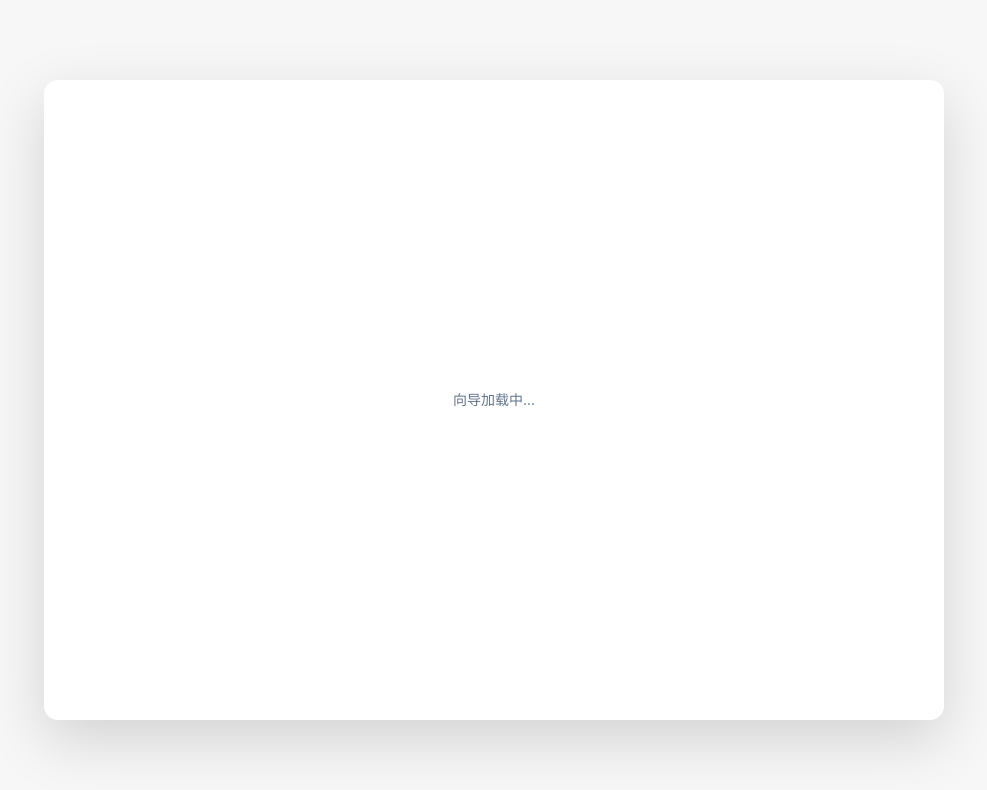
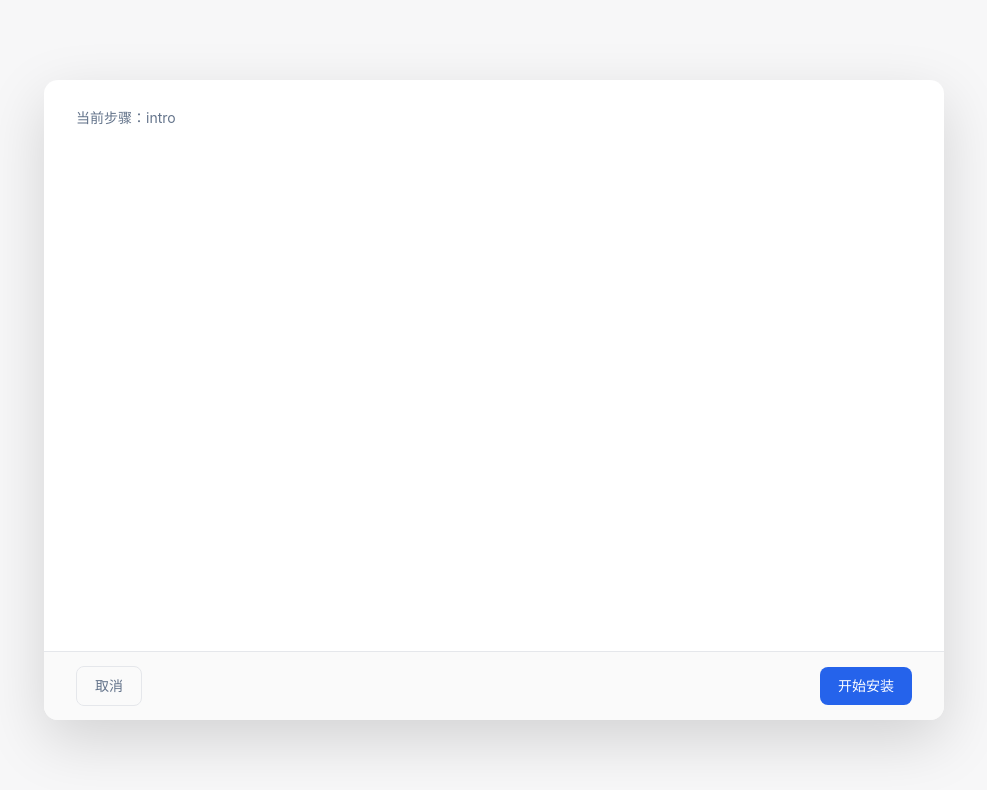
Before and after one commit to yaowu-ai/lysmata, a React (Vite) app: page /onboarding in a window 1280 px wide. Shown: the top 790 px of the page, without its empty margins (146-1133 px from the left). Built offline with nearby package versions, Linux system fonts and the light colour scheme.

Commit message:
feat(onboarding): build wizard shell with stepper, footer, and routing guard

```diff
--- /dev/null
+++ b/src/pages/Onboarding/WizardFooter.tsx
@@ -0,0 +1,60 @@
+// src/pages/Onboarding/WizardFooter.tsx
+interface Props {
+  onPrev?:       () => void;
+  onNext:        () => void;
+  onSkip?:       () => void;
+  onCancel?:     () => void;
+  nextLabel:     string;
+  nextDisabled?: boolean;
+  showPrev:      boolean;
+  showSkip:      boolean;
+  showCancel:    boolean;
+}
+
+export function WizardFooter({
+  onPrev, onNext, onSkip, onCancel,
+  nextLabel, nextDisabled, showPrev, showSkip, showCancel,
+}: Props) {
+  return (
+    <div className="px-8 py-3.5 border-t border-[#E5E7EB] bg-[#FAFAFA] flex items-center justify-between flex-shrink-0">
+      <div className="flex items-center gap-2.5">
+        {showCancel && (
+          <button
+            onClick={onCancel}
+            className="bg-transparent text-[#64748B] border border-[#E5E7EB] px-[18px] py-[9px] rounded-lg text-sm font-medium cursor-pointer hover:bg-[#F8FAFC] hover:text-[#0F172A] flex items-center gap-1.5"
+          >
+            取消
+          </button>
+        )}
+      </div>
+      <div className="flex items-center gap-2.5">
+        {showSkip && (
+          <button
+            onClick={onSkip}
+            className="bg-transparent border-none text-[#64748B] text-[13px] font-medium cursor-pointer underline underline-offset-[3px] hover:text-[#0F172A]"
+          >
+            跳过此步
+          </button>
+        )}
+        {showPrev && (
+          <button
+            onClick={onPrev}
+            className="bg-transparent text-[#64748B] border border-[#E5E7EB] px-[18px] py-[9px] rounded-lg text-sm font-medium cursor-pointer hover:bg-[#F8FAFC] hover:text-[#0F172A] flex items-center gap-1.5"
+          >
+            <svg width="13" height="13" viewBox="0 0 24 24" fill="none" stroke="currentColor" strokeWidth="2.5" strokeLinecap="round" strokeLinejoin="round">
+              <path d="M19 12H5M12 5l-7 7 7 7"/>
+            </svg>
+            上一步
+          </button>
+        )}
+        <button
+          onClick={onNext}
+          disabled={nextDisabled}
+          className="bg-[#2563EB] text-white border-none px-[18px] py-[9px] rounded-lg text-sm font-medium cursor-pointer hover:bg-[#1D4ED8] flex items-center gap-1.5 disabled:bg-[#94A3B8] disabled:cursor-not-allowed"
+        >
+          {nextLabel}
+        </button>
+      </div>
+    </div>
+  );
+}
--- a/src/pages/Onboarding/WizardPage.tsx
+++ b/src/pages/Onboarding/WizardPage.tsx
@@ -1,9 +1,83 @@
 // src/pages/Onboarding/WizardPage.tsx
+import { useNavigate } from 'react-router-dom';
+import { useWizardStore, markOnboardingComplete } from '../../shared/store/wizard-store';
+import { WizardStepper } from './WizardStepper';
+import { WizardFooter } from './WizardFooter';
+
 export function WizardPage() {
+  const navigate = useNavigate();
+  const { currentStep, skippedSteps, goNext, goPrev, skipCurrentStep } =
+    useWizardStore();
+  const step = currentStep();
+
+  const isConfigStep = step.type === 'config';
+
+  function handleExitWizard() {
+    markOnboardingComplete();
+    navigate('/bots');
+  }
+
+  const getFooterProps = () => {
+    if (step.id === 'intro') {
+      return { nextLabel: '开始安装', showPrev: false, showSkip: false, showCancel: true, onCancel: handleExitWizard };
+    }
+    if (step.id === 'env') {
+      return { nextLabel: '一键安装', showPrev: true, showSkip: false, showCancel: true, onCancel: handleExitWizard };
+    }
+    if (step.id === 'installing') {
+      return { nextLabel: '安装中...', nextDisabled: true, showPrev: false, showSkip: false, showCancel: false };
+    }
+    if (step.id === 'install-success') {
+      return { nextLabel: '立即配置 →', showPrev: false, showSkip: false, showCancel: false };
+    }
+    if (isConfigStep) {
+      if (step.id === 'step6') {
+        return { nextLabel: '应用配置', showPrev: true, showSkip: false, showCancel: true, onCancel: handleExitWizard };
+      }
+      return { nextLabel: '下一步', showPrev: true, showSkip: !!step.skippable, showCancel: true, onCancel: handleExitWizard };
+    }
+    return { nextLabel: '下一步', showPrev: false, showSkip: false, showCancel: false };
+  };
+
+  const footerProps = getFooterProps();
+
   return (
     <div className="flex items-center justify-center min-h-screen bg-[#F7F7F8]">
       <div className="w-[900px] h-[640px] bg-white rounded-[14px] shadow-[0_20px_60px_rgba(0,0,0,0.15)] flex flex-col overflow-hidden">
-        <p className="m-auto text-[#64748B] text-sm">向导加载中...</p>
+
+        {/* Header — only for config steps */}
+        {isConfigStep && (
+          <div className="px-8 py-5 pb-4 border-b border-[#E5E7EB] flex-shrink-0 flex items-start justify-between">
+            <div className="flex-1">
+              <div className="text-[16px] font-semibold mb-3.5 text-[#0F172A]">OpenClaw 配置向导</div>
+              <WizardStepper currentStep={step} skippedSteps={skippedSteps} />
+            </div>
+            <button
+              onClick={handleExitWizard}
+              className="w-[28px] h-[28px] rounded-[7px] bg-transparent border-none text-[#94A3B8] cursor-pointer flex items-center justify-center hover:bg-[#F1F5F9] hover:text-[#0F172A] ml-4 mt-0.5 flex-shrink-0"
+              title="退出向导"
+            >
+              <svg width="14" height="14" viewBox="0 0 24 24" fill="none" stroke="currentColor" strokeWidth="2.2" strokeLinecap="round" strokeLinejoin="round">
+                <line x1="18" y1="6" x2="6" y2="18"/><line x1="6" y1="6" x2="18" y2="18"/>
+              </svg>
+            </button>
+          </div>
+        )}
+
+        {/* Content — step views will be added here in subsequent tasks */}
+        <div className="flex-1 px-8 py-7 overflow-y-auto">
+          <p className="text-[#64748B] text-sm">当前步骤：{step.id}</p>
+        </div>
+
+        {/* Footer — hidden on done view */}
+        {step.id !== 'done' && (
+          <WizardFooter
+            {...footerProps}
+            onNext={goNext}
+            onPrev={goPrev}
+            onSkip={skipCurrentStep}
+          />
+        )}
       </div>
     </div>
   );
--- /dev/null
+++ b/src/pages/Onboarding/WizardStepper.tsx
@@ -0,0 +1,54 @@
+// src/pages/Onboarding/WizardStepper.tsx
+import { WIZARD_FLOW } from '../../shared/store/wizard-store';
+import type { WizardStep } from '../../shared/store/wizard-store';
+
+interface Props {
+  currentStep: WizardStep;
+  skippedSteps: Record<string, boolean>;
+}
+
+const CONFIG_STEPS = WIZARD_FLOW.filter((s) => s.type === 'config');
+
+export function WizardStepper({ currentStep, skippedSteps }: Props) {
+  return (
+    <div className="flex items-center gap-1.5 overflow-x-auto">
+      {CONFIG_STEPS.map((s, idx) => {
+        const isActive    = s.id === currentStep.id;
+        const isCompleted = (s.configIndex ?? 0) < (currentStep.configIndex ?? 0);
+        const isSkipped   = skippedSteps[s.id];
+
+        return (
+          <div key={s.id} className="flex items-center gap-1.5 flex-shrink-0">
+            <div className={[
+              'flex items-center gap-1.5 text-[12px] font-medium whitespace-nowrap',
+              isActive     ? 'text-[#2563EB]' : '',
+              isCompleted  ? 'text-[#0F172A]' : '',
+              !isActive && !isCompleted ? 'text-[#64748B]' : '',
+            ].join(' ')}>
+              <div className={[
+                'w-[22px] h-[22px] rounded-full border-[1.5px] flex items-center justify-center text-[10px] font-semibold flex-shrink-0',
+                isActive                  ? 'border-[#2563EB] bg-[#EFF6FF] text-[#2563EB]' : '',
+                isCompleted && !isSkipped ? 'border-[#2563EB] bg-[#2563EB] text-white' : '',
+                isCompleted && isSkipped  ? 'border-[#D1D5DB] bg-[#F8FAFC] text-[#94A3B8]' : '',
+                !isActive && !isCompleted ? 'border-[#E5E7EB] bg-white text-[#64748B]' : '',
+              ].join(' ')}>
+                {isCompleted ? (isSkipped ? '–' : '✓') : s.configIndex}
+              </div>
+              {isActive && <span>{s.title}</span>}
+            </div>
+            {idx < CONFIG_STEPS.length - 1 && (
+              <div
+                className="w-6 h-[1.5px] flex-shrink-0"
+                style={{
+                  background: isCompleted
+                    ? (isSkipped ? '#D1D5DB' : '#2563EB')
+                    : '#E5E7EB',
+                }}
+              />
+            )}
+          </div>
+        );
+      })}
+    </div>
+  );
+}
```
